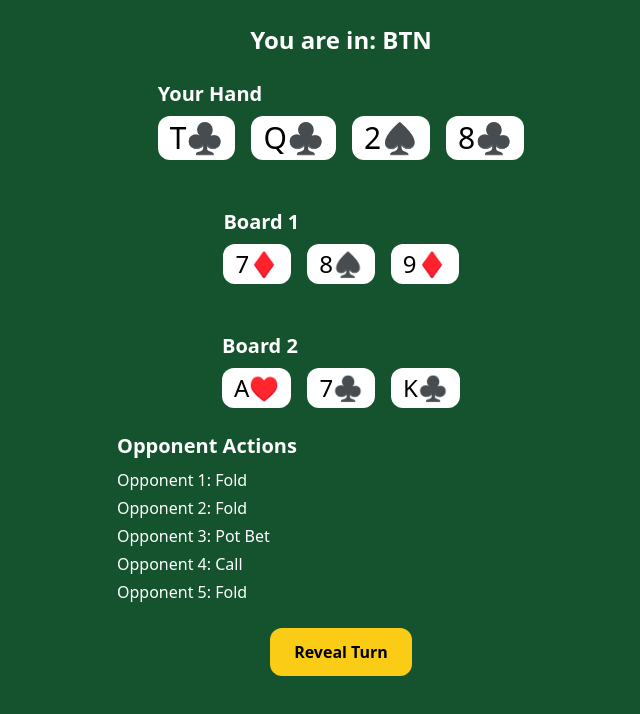
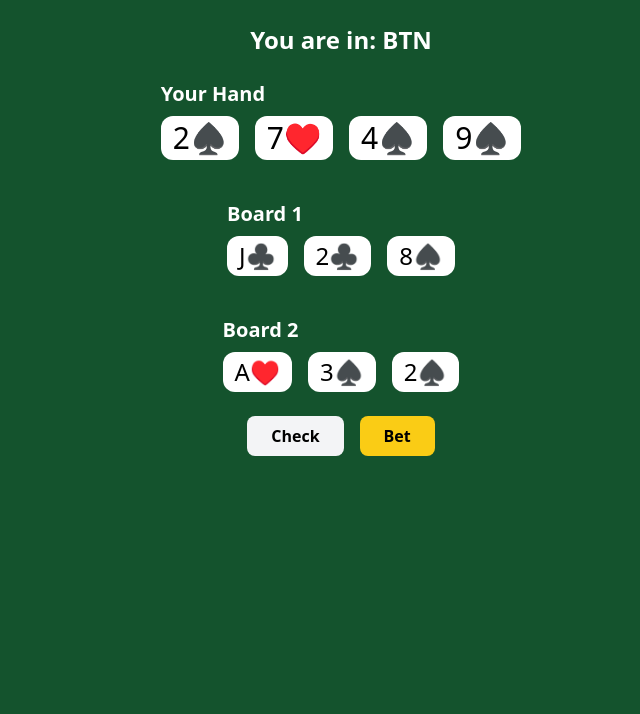
Before and after one commit to 14141313/PLO4-Trainer, a React (Vite) app: page / in a window 1280 px wide. Both pictures are taken after a click on the button "BTN". Shown: the top 714 px of the page, without its empty margins (299-939 px from the left). Built offline with nearby package versions, Linux system fonts and the light colour scheme.

Commit message:
Update GameScreen.tsx

```diff
--- a/src/GameScreen.tsx
+++ b/src/GameScreen.tsx
@@ -1,62 +1,48 @@
-import React, { useState, useEffect } from 'react';
+import React, { useState } from 'react';
 
 const suits = ['♠️', '♥️', '♣️', '♦️'];
 const ranks = ['A', 'K', 'Q', 'J', 'T', '9', '8', '7', '6', '5', '4', '3', '2'];
 
+// Generate a random card
 const getRandomCard = () => {
   const suit = suits[Math.floor(Math.random() * suits.length)];
   const rank = ranks[Math.floor(Math.random() * ranks.length)];
   return `${rank}${suit}`;
 };
 
-const generateUniqueCards = (count: number, exclude: Set<string> = new Set()): string[] => {
+// Generate unique cards
+const generateUniqueCards = (count: number): string[] => {
   const cards = new Set<string>();
   while (cards.size < count) {
-    const card = getRandomCard();
-    if (!cards.has(card) && !exclude.has(card)) {
-      cards.add(card);
-    }
+    cards.add(getRandomCard());
   }
   return Array.from(cards);
 };
 
-const getMockEquity = () => Math.floor(Math.random() * 100); // placeholder
-
-const getActionFromEquity = (equity: number) => {
-  if (equity >= 60) return 'Pot Bet';
-  if (equity >= 35) return 'Call';
-  return 'Fold';
-};
+type Street = 'flop' | 'turn' | 'river' | 'showdown';
 
 export default function GameScreen({ position }: { position: string }) {
-  const [stage, setStage] = useState<'flop' | 'turn' | 'river' | 'done'>('flop');
-  const [opponentActions, setOpponentActions] = useState<string[]>([]);
+  const [street, setStreet] = useState<Street>('flop');
+  const [actionTaken, setActionTaken] = useState(false);
+  const [showResults, setShowResults] = useState(false);
 
-  const usedCards = new Set<string>();
-  const holeCards = generateUniqueCards(4, usedCards);
-  holeCards.forEach(card => usedCards.add(card));
+  const holeCards = generateUniqueCards(4);
+  const board1 = generateUniqueCards(5);
+  const board2 = generateUniqueCards(5);
 
-  const board1 = generateUniqueCards(5, usedCards);
-  board1.forEach(card => usedCards.add(card));
-  const board2 = generateUniqueCards(5, usedCards);
-  board2.forEach(card => usedCards.add(card));
+  const handleAction = (action: string) => {
+    setActionTaken(true);
+    // Delay for effect, then progress to next street
+    setTimeout(() => {
+      if (street === 'flop') setStreet('turn');
+      else if (street === 'turn') setStreet('river');
+      else if (street === 'river') setStreet('showdown');
+      setActionTaken(false);
+    }, 1000);
+  };
 
-  const opponents = Array.from({ length: 5 }, () =>
-    generateUniqueCards(4, usedCards)
-  );
-
-  useEffect(() => {
-    const actions = opponents.map(() => {
-      const equity = getMockEquity();
-      return getActionFromEquity(equity);
-    });
-    setOpponentActions(actions);
-  }, []);
-
-  const revealNextStreet = () => {
-    if (stage === 'flop') setStage('turn');
-    else if (stage === 'turn') setStage('river');
-    else setStage('done');
+  const revealEquity = () => {
+    setShowResults(true);
   };
 
   return (
@@ -64,48 +50,72 @@ export default function GameScreen({ position }: { position: string }) {
       <h1 className="text-2xl font-bold">You are in: {position}</h1>
 
       <div>
-        <h2 className="text-xl font-semibold mb-2">Your Hand</h2>
+        <h2 className="text-xl mb-2 font-semibold">Your Hand</h2>
         <div className="flex gap-4 text-3xl">
           {holeCards.map((card, i) => (
-            <span key={i} className="bg-white text-black px-3 py-1 rounded-xl">{card}</span>
+            <span key={i} className="bg-white text-black px-3 py-1 rounded-xl">
+              {card}
+            </span>
           ))}
         </div>
       </div>
 
       <div>
-        <h2 className="text-xl mt-6 mb-2 font-semibold">Board 1</h2>
+        <h2 className="text-xl mt-4 mb-2 font-semibold">Board 1</h2>
         <div className="flex gap-4 text-2xl">
-          {board1.slice(0, stage === 'flop' ? 3 : stage === 'turn' ? 4 : 5).map((card, i) => (
-            <span key={i} className="bg-white text-black px-3 py-1 rounded-xl">{card}</span>
+          {board1.slice(0, street === 'flop' ? 3 : street === 'turn' ? 4 : 5).map((card, i) => (
+            <span key={i} className="bg-white text-black px-3 py-1 rounded-xl">
+              {card}
+            </span>
           ))}
         </div>
       </div>
 
       <div>
-        <h2 className="text-xl mt-6 mb-2 font-semibold">Board 2</h2>
+        <h2 className="text-xl mt-4 mb-2 font-semibold">Board 2</h2>
         <div className="flex gap-4 text-2xl">
-          {board2.slice(0, stage === 'flop' ? 3 : stage === 'turn' ? 4 : 5).map((card, i) => (
-            <span key={i} className="bg-white text-black px-3 py-1 rounded-xl">{card}</span>
+          {board2.slice(0, street === 'flop' ? 3 : street === 'turn' ? 4 : 5).map((card, i) => (
+            <span key={i} className="bg-white text-black px-3 py-1 rounded-xl">
+              {card}
+            </span>
           ))}
         </div>
       </div>
 
-      <div className="mt-6 w-full max-w-md">
-        <h2 className="text-xl font-semibold mb-2">Opponent Actions</h2>
-        <ul className="space-y-1">
-          {opponentActions.map((action, i) => (
-            <li key={i}>Opponent {i + 1}: {action}</li>
-          ))}
-        </ul>
-      </div>
+      {street !== 'showdown' && !actionTaken && (
+        <div className="flex gap-4 mt-6">
+          <button
+            onClick={() => handleAction('Check')}
+            className="bg-gray-100 text-black px-6 py-2 rounded-lg font-bold"
+          >
+            Check
+          </button>
+          <button
+            onClick={() => handleAction('Bet')}
+            className="bg-yellow-400 text-black px-6 py-2 rounded-lg font-bold"
+          >
+            Bet
+          </button>
+        </div>
+      )}
 
-      {stage !== 'done' && (
+      {street === 'showdown' && !showResults && (
         <button
-          onClick={revealNextStreet}
-          className="mt-6 px-6 py-3 bg-yellow-400 text-black font-semibold rounded-xl hover:bg-yellow-300 transition"
+          onClick={revealEquity}
+          className="mt-6 bg-blue-500 px-6 py-2 rounded-lg font-bold"
         >
-          Reveal {stage === 'flop' ? 'Turn' : stage === 'turn' ? 'River' : 'Results'}
+          Reveal Results
         </button>
+      )}
+
+      {showResults && (
+        <div className="mt-8 text-center">
+          <h2 className="text-xl font-bold mb-2">Equity Breakdown (Mock Data)</h2>
+          <p>Flop Equity: 36%</p>
+          <p>Turn Equity: 42%</p>
+          <p>River Equity: 51%</p>
+          <p className="mt-4 font-semibold">Score: You should have checked the turn.</p>
+        </div>
       )}
     </div>
   );
```
